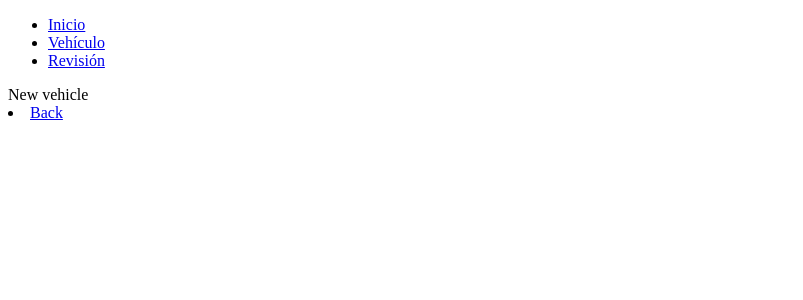
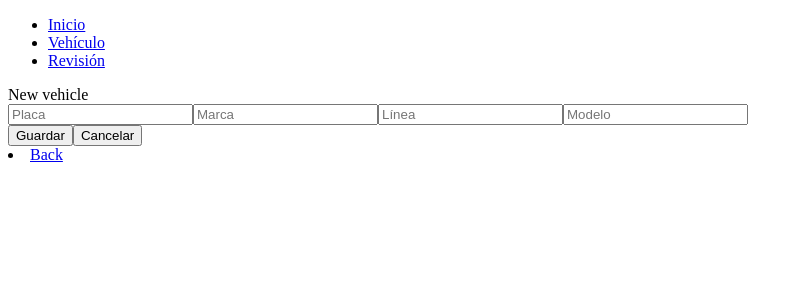
Before and after one commit to hdanielmm/check-vehicle-front, a React (Create React App) app: page /vehicle/newVehicle in a window 1280 px wide. Shown: the top 300 px of the page, without its empty margins (0-803 px from the left). Built offline with nearby package versions, Linux system fonts and the light colour scheme.

Commit message:
Add form to NewVehicle

```diff
--- a/src/components/NewVehicle.js
+++ b/src/components/NewVehicle.js
@@ -2,9 +2,56 @@ import React from 'react';
 import { Link } from 'react-router-dom';
 
 const NewVehicle = () => {
+
+  const addVehicle = () => {
+    return (
+      <div>
+        <form className='form-vehiculo'>
+          <label>
+            <input
+              type='text'
+              name='placa'
+
+              value=""
+              placeholder='Placa' />
+          </label>
+          <label>
+            <input
+              type='text'
+              name='marca'
+
+              value=""
+              placeholder='Marca' />
+          </label>
+          <label>
+            <input
+              type='text'
+              name='linea'
+
+              value=""
+              placeholder='Línea' />
+          </label>
+          <label>
+            <input
+              type='text'
+              name='modelo'
+
+              value=""
+              placeholder='Modelo' />
+          </label>
+          <div className='div-boton'>
+            <input className='boton' type='submit' value='Guardar' />
+            <input className='boton' type='submit' value='Cancelar' onClick="" />
+          </div>
+        </form>
+      </div>
+    )
+  }
+
   return (
     <div>
       New vehicle
+      {addVehicle()}
       <li>
         <Link to='/vehicle'>Back</Link>
       </li>
--- a/src/components/Vehicle.js
+++ b/src/components/Vehicle.js
@@ -4,11 +4,12 @@ import FindVehicle from './FindVehicle';
 import NewVehicle from './NewVehicle';
 
 const Vehicle = () => {
+
   return (
     <div>
       <Switch>
         <Route exact path='/vehicle' component={FindVehicle} />
-        <Route path='/vehicle/newVehicle' component={NewVehicle} />
+        <Route path='/vehicle/:newVehicle' component={NewVehicle} />
       </Switch>
     </div>
   );
```
